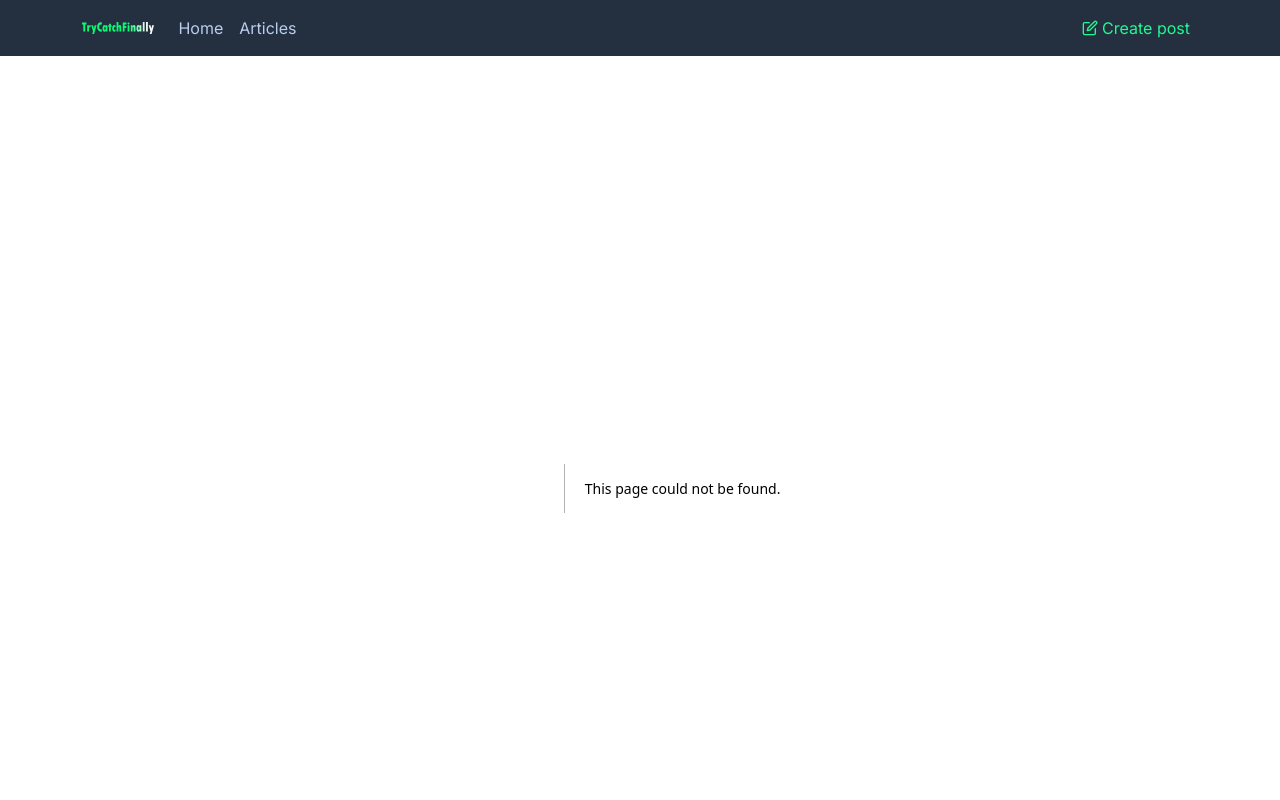
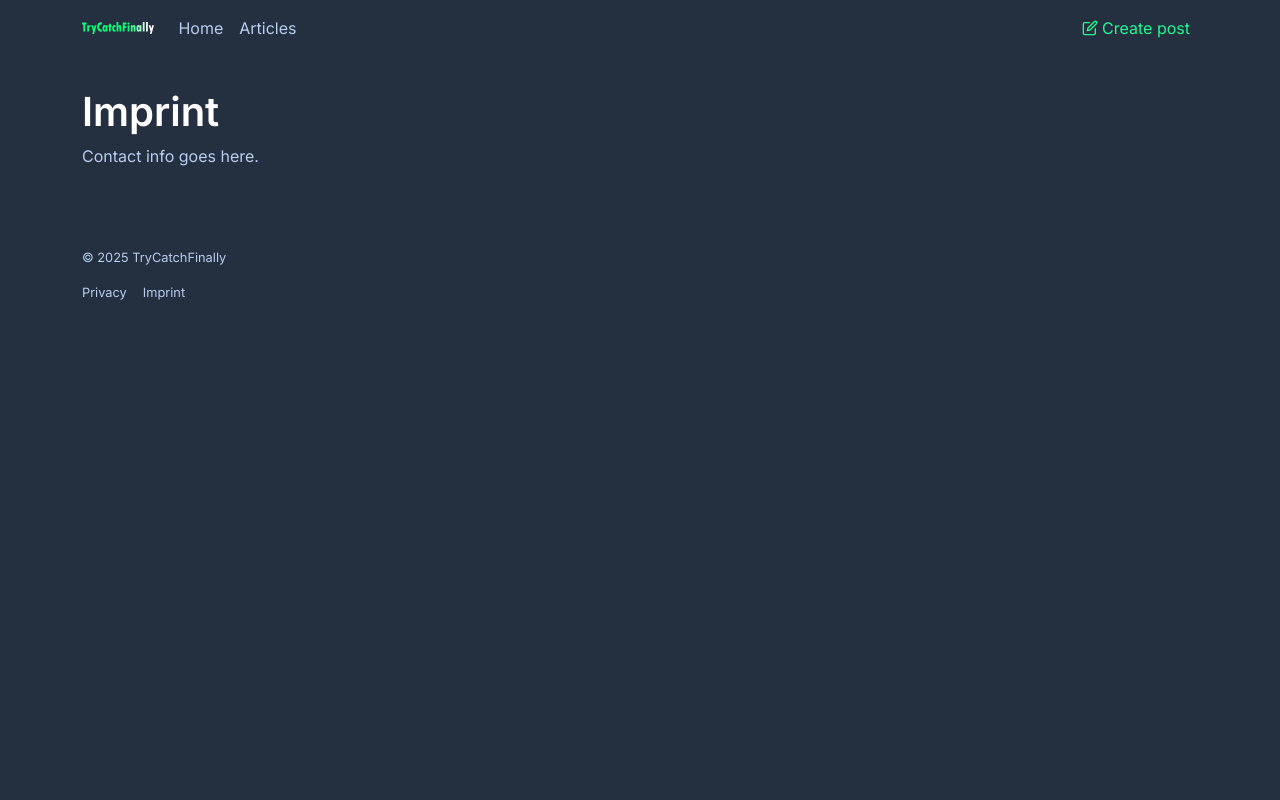
Before and after one commit to mm-varnamo/try-catch-finally, a Next.js app in the folder frontend/: page /imprint in a window 1280 px wide. Before the commit this address had no page. Shown: the top 800 px of the page. Built offline with nearby package versions, Linux system fonts and the light colour scheme.

Commit message:
feat: add temporary imprint and privacy page

```diff
--- /dev/null
+++ b/frontend/src/pages/imprint.tsx
@@ -0,0 +1,10 @@
+const ImprintPage = () => {
+	return (
+		<div>
+			<h1>Imprint</h1>
+			<p>Contact info goes here.</p>
+		</div>
+	);
+};
+
+export default ImprintPage;
```
Also changed, not shown: frontend/src/pages/privacy.tsx (added, +10 -0 lines).
